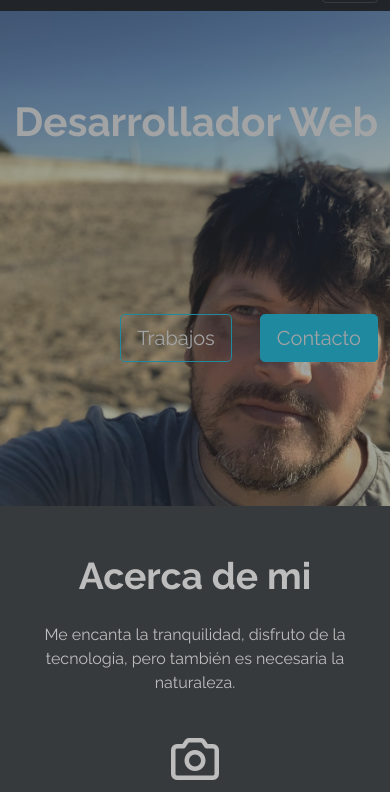
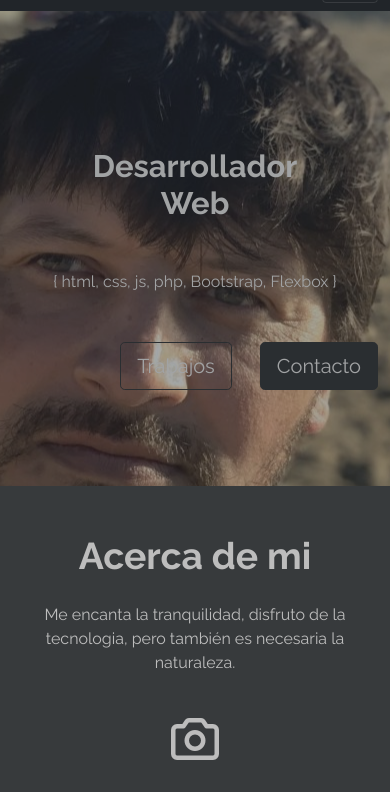
Before and after one commit to kyubi1981/kyubi1981.github.io, a plain HTML site: page index.html in a window 390 px wide. Shown: the part 46-838 px from the top of the page. Drawn offline with nearby package versions, Linux system fonts and the light colour scheme.

Commit message:
9no commit - modifica pagina principal del portafolio

```diff
--- a/assets/css/style.css
+++ b/assets/css/style.css
@@ -10,12 +10,12 @@ body {
 /* Hero Section */
 
 #Hero-Section {
-  background-image: url("../img/bg-hero.jpg");
+  background-image: url("../img/bg-hero2.jpg");
   opacity: 55%;
   background-repeat: no-repeat;
   background-size: cover;
   width: auto;
-  /* height: auto; */
+  height:initial ;
   background-position: left;
 }
 
@@ -35,6 +35,32 @@ body {
 }
 
 @media (max-width: 768px) {
+
+  #Hero-Section{
+    background-image: url("../img/bg-hero2.jpg");
+    opacity: 55%;
+    background-repeat: no-repeat;
+    background-size: auto;
+    width: auto;
+    background-position: center;
+  }
+
+  #Hero-Section, h1{
+    padding-top: 50px;
+    text-align: center;
+    /* color: blue; */
+  }
+
+  #Hero-Section, p{
+    /* padding-top: 200px; */
+    text-align: center;
+  }
+
+  #Hero-Section .btn{
+    /* margin-top: 200px; */
+    justify-content: center;
+  }
+
   #Contac-to-me{
     font-weight: 400;
   }
--- a/index.html
+++ b/index.html
@@ -54,16 +54,16 @@
 
     <header id="Hero-Section" class="text-light text-end py-5 mt-5">
         <div class="container">
-            <div class="ms-auto col-12 col-md-7 ">
-                <h1 class="display-2 fw-bold my-5">
-                    Desarrollador Web
+            <div class="ms-auto col-12 col-md-6 ">
+                <h1 class="display-5 fw-bold my-5">
+                    Desarrollador <br> Web
                 </h1>
-                <p class="my-5 pb-5 mb-5">
-                    .
+                <p class="my-5 pb-0 mb-5">
+                    {  html, css, js, php, Bootstrap, Flexbox  }
                 </p>
-                <div class="my-5 mb-5 pb-5">
-                    <button class="btn btn-lg btn-outline-info text-light me-4">Trabajos</button>
-                    <button class="btn btn-lg btn-info text-light">Contacto</button>
+                <div class="my-5 pb-0 mb-5">
+                    <button class="btn btn-lg btn-outline-dark text-light me-4">Trabajos</button>
+                    <button class="btn btn-lg btn-dark text-light">Contacto</button>
                 </div>
             </div>
         </div>
@@ -186,21 +186,21 @@
             </div>
             <div class="carousel-inner">
                 <div class="carousel-item active">
-                    <img src="..." class="d-block w-100" alt="...">
+                    <img src="./assets/img/card-1.jpg" class="d-block w-100" alt="...">
                     <div class="carousel-caption d-none d-md-block">
                         <h5>First slide label</h5>
                         <p>Some representative placeholder content for the first slide.</p>
                     </div>
                 </div>
                 <div class="carousel-item">
-                    <img src="..." class="d-block w-100" alt="...">
+                    <img src="./assets/img/card-2.jpg" class="d-block w-100" alt="...">
                     <div class="carousel-caption d-none d-md-block">
                         <h5>Second slide label</h5>
                         <p>Some representative placeholder content for the second slide.</p>
                     </div>
                 </div>
                 <div class="carousel-item">
-                    <img src="..." class="d-block w-100" alt="...">
+                    <img src="./assets/img/card-3.jpg" class="d-block w-100" alt="...">
                     <div class="carousel-caption d-none d-md-block">
                         <h5>Third slide label</h5>
                         <p>Some representative placeholder content for the third slide.</p>
```
Also changed, not shown: assets/img/bg-hero2.jpg (added), 1 other file.
